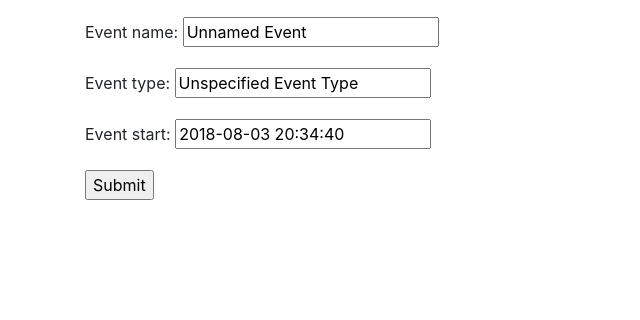
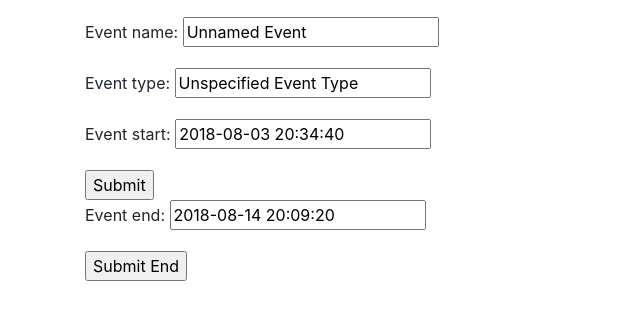
Before and after one commit to mitchellluhm/TimeAndMoneyTracker, a Django app: page /TimeMoneyApp/time_event/ in a window 1280 px wide. Shown: the part 231-551 px from the top of the page, without its empty margins (0-640 px from the left). Run offline with Django 3.2, Linux system fonts and the light colour scheme; a user stored in the database is signed in; data comes from the database, SQL or seed files in the repository; both versions use the stored data as it was after the commit; some libraries are stand-ins or nearby versions.

Commit message:
Second Model Form to end most recent time event

```diff
--- a/TimeMoney/TimeMoneyApp/forms.py
+++ b/TimeMoney/TimeMoneyApp/forms.py
@@ -18,12 +18,12 @@ class UserProfileInfoForm(forms.ModelForm):
 
 class TimeEventForm(forms.ModelForm):
 
-    '''
-    def __init__(self, user, *args, **kwargs):
-        self.user = user
-        super(TimeEventForm, self).__init__(*args, **kwargs)
-        '''
+    class Meta():
+        model = TimeEvent
+        fields = ('event_name', 'event_type', 'event_start')
+
+class TimeEventEndForm(forms.ModelForm):
 
     class Meta():
         model = TimeEvent
-        fields = ('event_name', 'event_type', 'event_start')
+        fields = ('event_end',)
--- a/TimeMoney/TimeMoneyApp/views.py
+++ b/TimeMoney/TimeMoneyApp/views.py
@@ -1,5 +1,5 @@
 from django.shortcuts import render
-from TimeMoneyApp.forms import NewUserForm, UserProfileInfoForm, TimeEventForm
+from TimeMoneyApp.forms import NewUserForm, UserProfileInfoForm, TimeEventForm, TimeEventEndForm
 from TimeMoneyApp.models import TimeEvent
 from django.contrib.auth import authenticate, login, logout
 from django.http import HttpResponseRedirect, HttpResponse
@@ -73,8 +73,11 @@ def time_event(request):
     user_event_list = TimeEvent.objects.filter(user=request.user)
 
     form = TimeEventForm()
+    last_event = TimeEvent.objects.order_by('event_start').last()
+    form_end = TimeEventEndForm(instance=last_event)
 
     if request.method == 'POST':
+        # Check first form
         form = TimeEventForm(request.POST)
         if form.is_valid():
             form_save = form.save(commit=False)
@@ -85,7 +88,19 @@ def time_event(request):
         else:
             print("Some Form Error in time_event")
 
+        # Check second form
+        form_end = TimeEventEndForm(request.POST, instance=last_event)
+        if form_end.is_valid():
+            form_save = form_end.save(commit=False)
+            #form_save.user = request.user
+            #form.save(commit=True)
+            form_save.save()
+            return index(request)
+        else:
+            print("Some Form Error in time_event")
+
     return render(request, 'TimeMoneyApp/time_event.html',
                   { 'form' : form,
+                    'form_end' : form_end,
                     'user_event_list' : user_event_list,
                   })
--- a/TimeMoney/templates/TimeMoneyApp/time_event.html
+++ b/TimeMoney/templates/TimeMoneyApp/time_event.html
@@ -39,6 +39,11 @@
 		<input type="submit" value="Submit">
 	</form>
 
+	<form method="POST">
+		{{ form_end.as_p }}
+		{% csrf_token %}
+		<input type="submit" value="Submit End">
+	</form>
 
 <!-- Start New Event -->
 
```
Also changed, not shown: TimeMoney/db.sqlite3.
